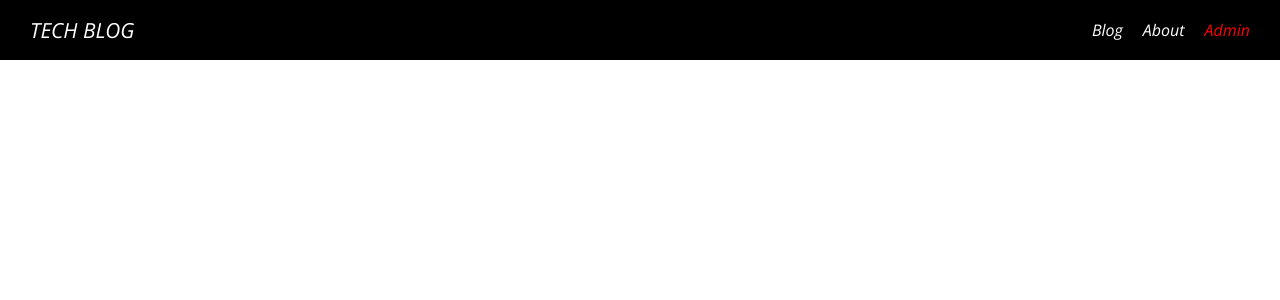
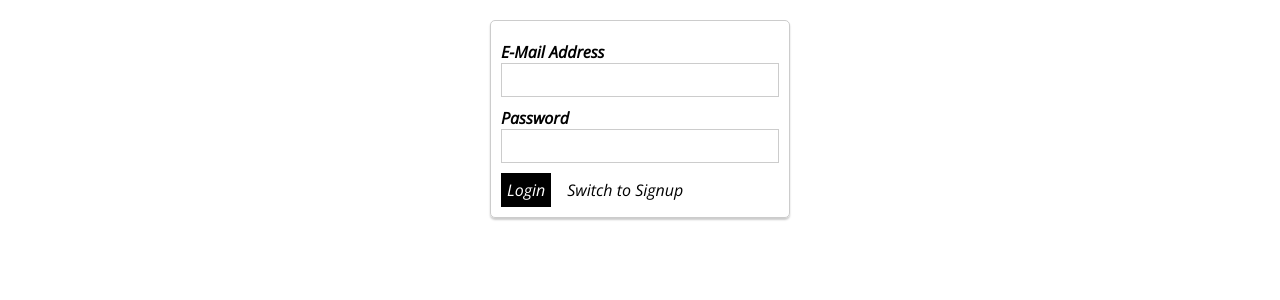
Before and after one commit to abduallahnoorsayket/nuxt-vue-blog, a Nuxt app: page /admin/auth in a window 1280 px wide. Shown: the top 300 px of the page. Built offline with nearby package versions, Linux system fonts and the light colour scheme.

Commit message:
auth index added

```diff
--- /dev/null
+++ b/components/Admin/AdminPostForm.vue
@@ -0,0 +1,59 @@
+<template>
+  <form @submit.prevent="onSave">
+    <app-control-input v-model="editedPost.author"
+      >Author Name
+    </app-control-input>
+    <app-control-input v-model="editedPost.title"> Title</app-control-input>
+    <app-control-input v-model="editedPost.thumbnailLink">
+      Thumbnail Link
+    </app-control-input>
+    <app-control-input control-type="textarea" v-model="editedPost.content"
+      >Content
+    </app-control-input>
+
+    <app-button type="submit"> Save</app-button>
+    <app-button
+      type="button"
+      style="margin-left: 10px"
+      btn-style="cancel"
+      @click="onCancel"
+      >Cancel
+    </app-button>
+  </form>
+</template>
+
+<script>
+import AppButton from "../UI-Components/AppButton.vue";
+import AppControlInput from "../UI-Components/AppControlInput.vue";
+export default {
+  components: { AppControlInput, AppButton },
+  data() {
+    return {
+      editedPost: this.post
+        ? { ...this.post }
+        : {
+            author: "",
+            title: "",
+            thumbnailLink: "",
+            content: "",
+          },
+    };
+  },
+  props: {
+    post: {
+      type: Object,
+      required: false,
+    },
+  },
+  methods: {
+    onSave() {
+      console.log("47", this.editedPost);
+    },
+    onCancel() {
+      this.$router.push("/admin");
+    },
+  },
+};
+</script>
+
+<style></style>
--- a/components/Posts/PostList.vue
+++ b/components/Posts/PostList.vue
@@ -2,18 +2,21 @@
   <section class="post-list">
     <PostPreview
       id="1"
+      :is-admin="isAdmin"
       thumbnail="https://encrypted-tbn0.gstatic.com/images?q=tbn:ANd9GcSBOq2dEad1g8w9syMcEjhOa8JXMn1TawG0gA&usqp=CAU"
       title="Hello -there"
       previewText="This is my first post !"
     />
     <PostPreview
       id="2"
+      :is-admin="isAdmin"
       thumbnail="https://encrypted-tbn0.gstatic.com/images?q=tbn:ANd9GcRnqCE5vikGzYMpFtT77iceT-IzbZsMxamQfT_1QUnDRBSXGcct-FsC7pIBwb2BNpaVGzw&usqp=CAU"
       title="Hi how are you -there"
       previewText="This is my Second post !"
     />
     <PostPreview
       id="3"
+      :is-admin="isAdmin"
       thumbnail="https://encrypted-tbn0.gstatic.com/images?q=tbn:ANd9GcTJWPRKIhQt7Y4GbrvXw5A9LlmgTgktae03ag&usqp=CAU"
       title="Hello world -there"
       previewText="This is my Third post !"
@@ -26,6 +29,12 @@ import PostPreview from "@/components/Posts/PostPreview";
 export default {
   components: {
     PostPreview,
+  },
+  props: {
+    isAdmin: {
+      type: Boolean,
+      default: false,
+    },
   },
 };
 </script>
--- a/components/Posts/PostPreview.vue
+++ b/components/Posts/PostPreview.vue
@@ -1,5 +1,5 @@
 <template>
-  <nuxt-link :to="'/posts/' + id" class="post-preview">
+  <nuxt-link :to="postLink" class="post-preview">
     <article>
       <div
         class="post-thumbnail"
@@ -23,6 +23,10 @@ export default {
       type: String,
       required: true,
     },
+    isAdmin: {
+      type: Boolean,
+      required: true,
+    },
     title: {
       type: String,
       required: true,
@@ -34,6 +38,12 @@ export default {
     thumbnail: {
       type: String,
       required: true,
+    },
+  },
+
+  computed: {
+    postLink() {
+      return this.isAdmin ? "/admin/" + this.id : "/posts/" + this.id;
     },
   },
 };
--- a/pages/admin/_postId/index.vue
+++ b/pages/admin/_postId/index.vue
@@ -0,0 +1,37 @@
+<template>
+  <div class="admin-post-page">
+    <section class="update-form">
+      <admin-post-form :post="loadedPost" />
+    </section>
+  </div>
+</template>
+
+<script>
+import AdminPostForm from "../../../components/Admin/AdminPostForm.vue";
+export default {
+  components: { AdminPostForm },
+  data() {
+    return {
+      loadedPost: {
+        author: "Abdullah sayket",
+        title: "My first post",
+        content: "hello world",
+        thumbnailLink:
+          "https://encrypted-tbn0.gstatic.com/images?q=tbn:ANd9GcSBOq2dEad1g8w9syMcEjhOa8JXMn1TawG0gA&usqp=CAU",
+      },
+    };
+  },
+};
+</script>
+
+<style scoped>
+.update-form {
+  width: 90%;
+  margin: 20px auto;
+}
+@media (min-width: 768px) {
+  .update-form {
+    width: 500px;
+  }
+}
+</style>
--- a/pages/admin/auth/index.vue
+++ b/pages/admin/auth/index.vue
@@ -0,0 +1,55 @@
+<template>
+  <div class="admin-auth-page">
+    <div class="auth-container">
+      <form>
+        <app-control-input type="email">E-Mail Address </app-control-input>
+        <app-control-input type="password">Password </app-control-input>
+        <app-button type="submit"
+          >{{ isLogin ? "Login" : "Sign Up" }}
+        </app-button>
+        <app-button
+          type="button"
+          btn-style="inverted"
+          style="margin-left: 10px"
+          @click="isLogin = !isLogin"
+          >Switch to {{ isLogin ? "Signup" : "Login" }}
+        </app-button>
+      </form>
+    </div>
+  </div>
+</template>
+
+<script>
+import AppControlInput from "../../../components/UI-Components/AppControlInput.vue";
+import AppButton from "../../../components/UI-Components/AppButton.vue";
+
+export default {
+  name: "AdminAuthPage",
+  layout: "admin",
+  components: {
+    AppControlInput,
+    AppButton,
+  },
+  data() {
+    return {
+      isLogin: true,
+    };
+  },
+};
+</script>
+
+<style scoped>
+.admin-auth-page {
+  padding: 20px;
+}
+
+.auth-container {
+  border: 1px solid #ccc;
+  border-radius: 5px;
+  box-shadow: 0 2px 2px #ccc;
+  width: 300px;
+  margin: auto;
+  padding: 10px;
+  box-sizing: border-box;
+}
+</style>
--- a/pages/admin/index.vue
+++ b/pages/admin/index.vue
@@ -1,19 +1,22 @@
 <template>
   <div class="admin-page">
     <section class="new-post">
-      <button @click="$router.push('/admin/new-post')">Create Post</button>
+      <app-button @click="$router.push('/admin/new-post')"
+        >Create Post</app-button
+      >
     </section>
     <section class="existing-posts">
       <h1>Existing Posts</h1>
-      <post-list />
+      <post-list isAdmin />
     </section>
   </div>
 </template>
 
 <script>
 import PostList from "../../components/Posts/PostList.vue";
+import AppButton from "../../components/UI-Components/AppButton.vue";
 export default {
-  components: { PostList },
+  components: { PostList, AppButton },
 };
 </script>
 
--- a/pages/admin/new-post/index.vue
+++ b/pages/admin/new-post/index.vue
@@ -1,56 +1,28 @@
 <template>
   <div class="admin-new-post-page">
     <section class="new-post-form">
-      <form @submit.prevent="onSave">
-        <app-control-input v-model="editedPost.author"
-          >Author Name
-        </app-control-input>
-        <app-control-input v-model="editedPost.title"> Title</app-control-input>
-        <app-control-input v-model="editedPost.thumbnailLink">
-          Thumbnail Link
-        </app-control-input>
-        <app-control-input control-type="textarea" v-model="editedPost.content"
-          >Content
-        </app-control-input>
-
-        <app-button type="submit"> Save</app-button>
-        <app-button
-          type="button"
-          style="margin-left: 10px"
-          btn-style="cancel"
-          @click="onCancel"
-          >Cancel
-        </app-button>
-      </form>
+      <admin-post-form />
     </section>
   </div>
 </template>
 
 <script>
-import AppButton from "../../../components/UI-Components/AppButton.vue";
-import AppControlInput from "../../../components/UI-Components/AppControlInput.vue";
+import AdminPostForm from "../../../components/Admin/AdminPostForm.vue";
 
 export default {
-  components: { AppControlInput, AppButton },
-  data() {
-    return {
-      editedPost: {
-        author: "",
-        title: "",
-        thumbnailLink: "",
-        content: "",
-      },
-    };
-  },
-  methods: {
-    onSave() {
-      console.log("47", this.editedPost);
-    },
-    onCancel() {
-      this.$router.push("/admin");
-    },
-  },
+  components: { AdminPostForm },
 };
 </script>
 
-<style></style>
+<style scoped>
+.new-post-form {
+  width: 90%;
+  margin: 20px auto;
+}
+
+@media (min-width: 768px) {
+  .new-post-form {
+    width: 500px;
+  }
+}
+</style>
```
